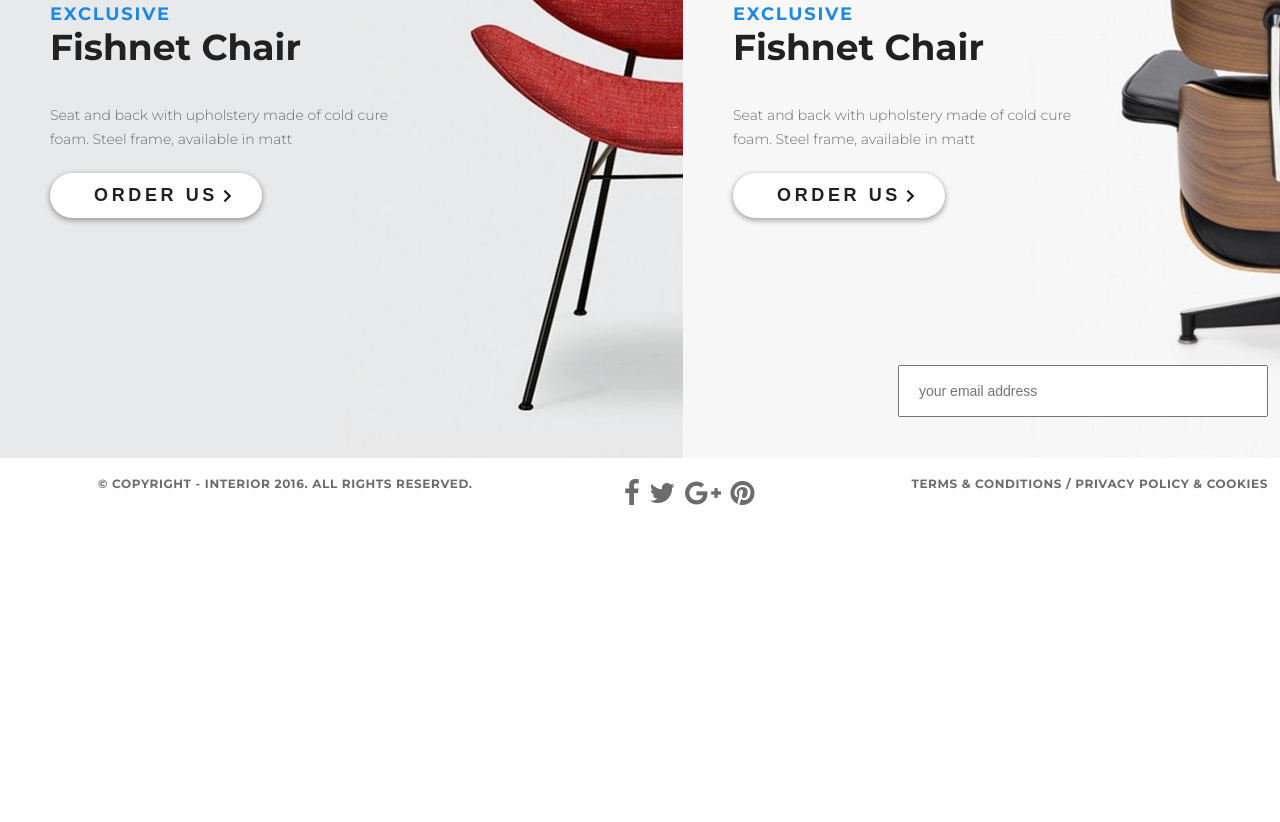
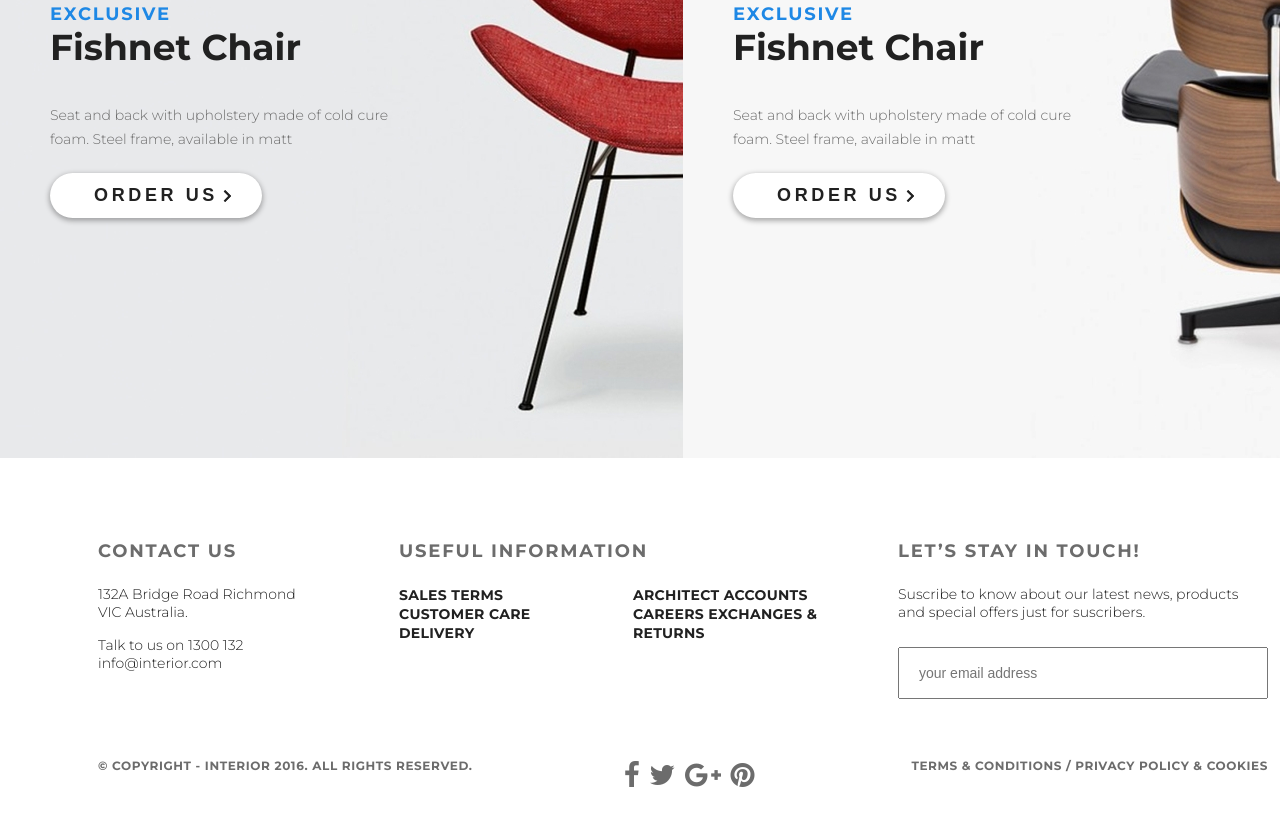
Before and after one commit to ckin2uha/iterior-template, a plain HTML site: page products.html in a window 1280 px wide. Shown: the part 2315-3137 px from the top of the page. Before the commit the page ends 2855 px from the top, so only its background shows below. Drawn offline with Linux system fonts and the light colour scheme.

Commit message:
fix futer products.html
fix futer products.html

```diff
--- a/products.html
+++ b/products.html
@@ -98,7 +98,10 @@
                 </div>
             </div>
     </div>
-    <div class="footer padding-site">
+    <div class="clear-footer"></div>
+    </div>
+    <div class="obl">
+        <div class="footer padding-site">
             <div class="inform clearfix">
                 <div class="contact-us clearfix">
                     <div class="title-contact-us">
@@ -148,6 +151,7 @@
                         Terms & Conditions  /  Privacy policy & Cookies
                 </div>
             </div>
+        </div>
     </div>
 </body>
 </html>
```
